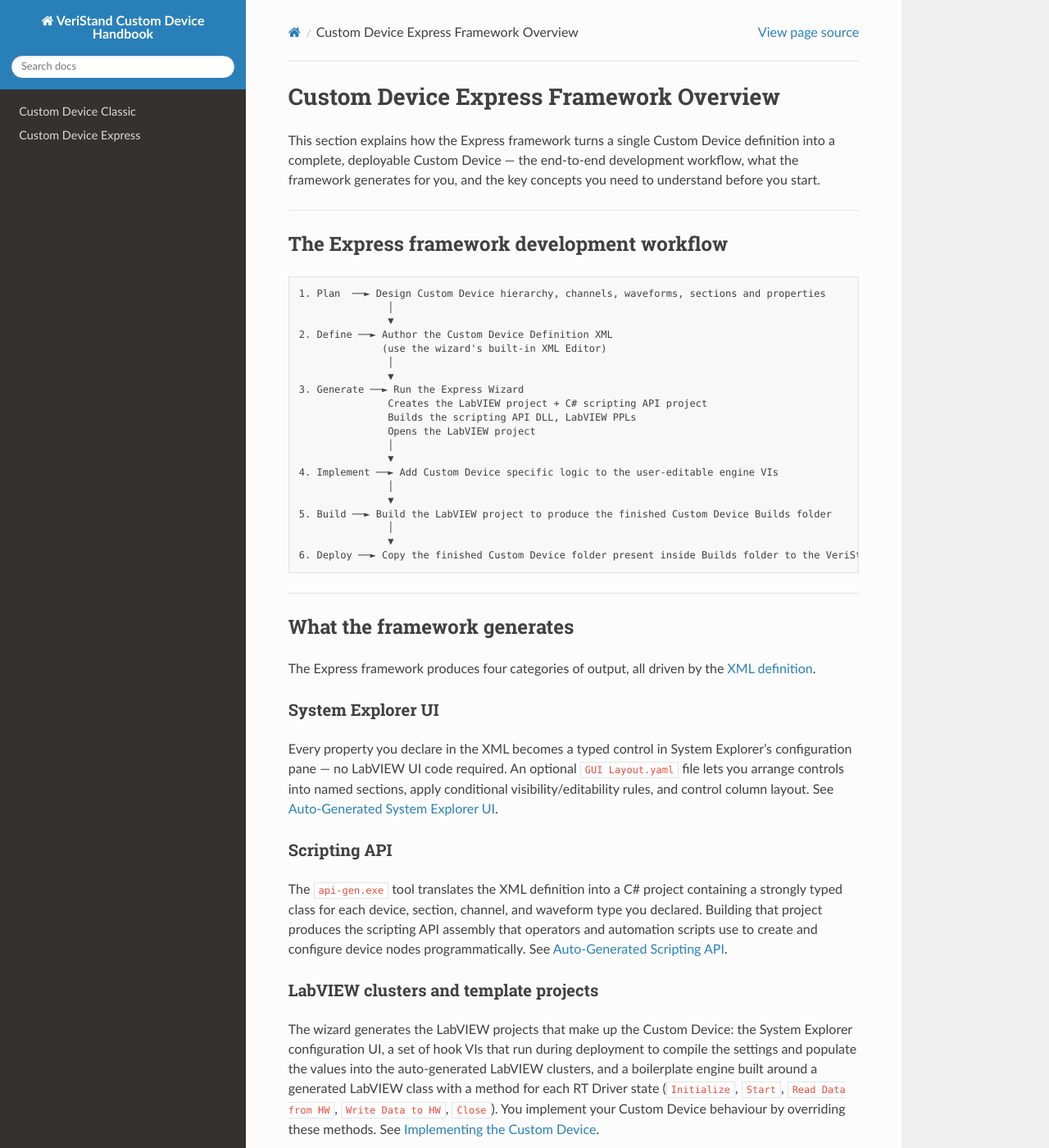
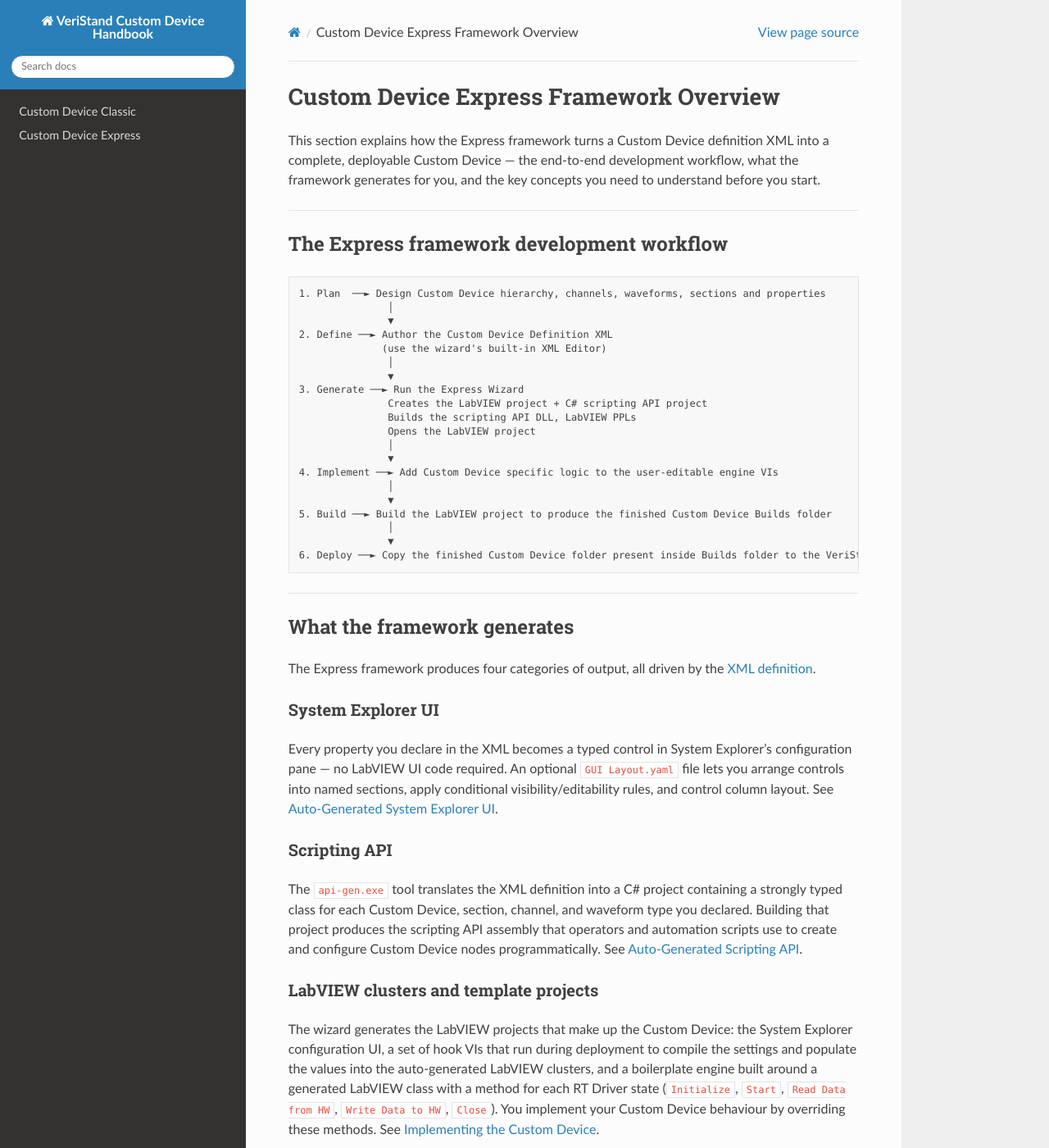
Before and after one commit to ni/niveristand-custom-device-handbook, a Sphinx documentation site: the page built from docs/express/Framework_Overview.md, in a window 1280 px wide and 1400 px high. Shown: the whole window at 82% size. Built offline with Sphinx 7.4.7 and the Read the Docs theme 3.1.0, drawn with Linux system fonts in a browser that asks for light colours; pages that are not in the unit, such as notebooks, are missing from menus.

Commit message:
Updated express documentation

```diff
--- a/docs/express/Framework_Overview.md
+++ b/docs/express/Framework_Overview.md
@@ -1,6 +1,6 @@
 ## Custom Device Express Framework Overview
 
-This section explains how the Express framework turns a single Custom Device definition into a complete, deployable Custom Device — the end-to-end development workflow, what the framework generates for you, and the key concepts you need to understand before you start.
+This section explains how the Express framework turns a Custom Device definition XML into a complete, deployable Custom Device — the end-to-end development workflow, what the framework generates for you, and the key concepts you need to understand before you start.
 
 ---
 
@@ -41,7 +41,7 @@
 
 #### Scripting API
 
-The `api-gen.exe` tool translates the XML definition into a C# project containing a strongly typed class for each device, section, channel, and waveform type you declared. Building that project produces the scripting API assembly that operators and automation scripts use to create and configure device nodes programmatically. See [Auto-Generated Scripting API](Auto_Generated_Scripting_API.md).
+The `api-gen.exe` tool translates the XML definition into a C# project containing a strongly typed class for each Custom Device, section, channel, and waveform type you declared. Building that project produces the scripting API assembly that operators and automation scripts use to create and configure Custom Device nodes programmatically. See [Auto-Generated Scripting API](Auto_Generated_Scripting_API.md).
 
 #### LabVIEW clusters and template projects
 
```
Also changed, not shown: docs/express/Configuration_Rules.md (+2 -2 lines), docs/express/XML_Definition_Schema.md (+8 -8 lines), docs/express/index.md (+1 -1 lines).
